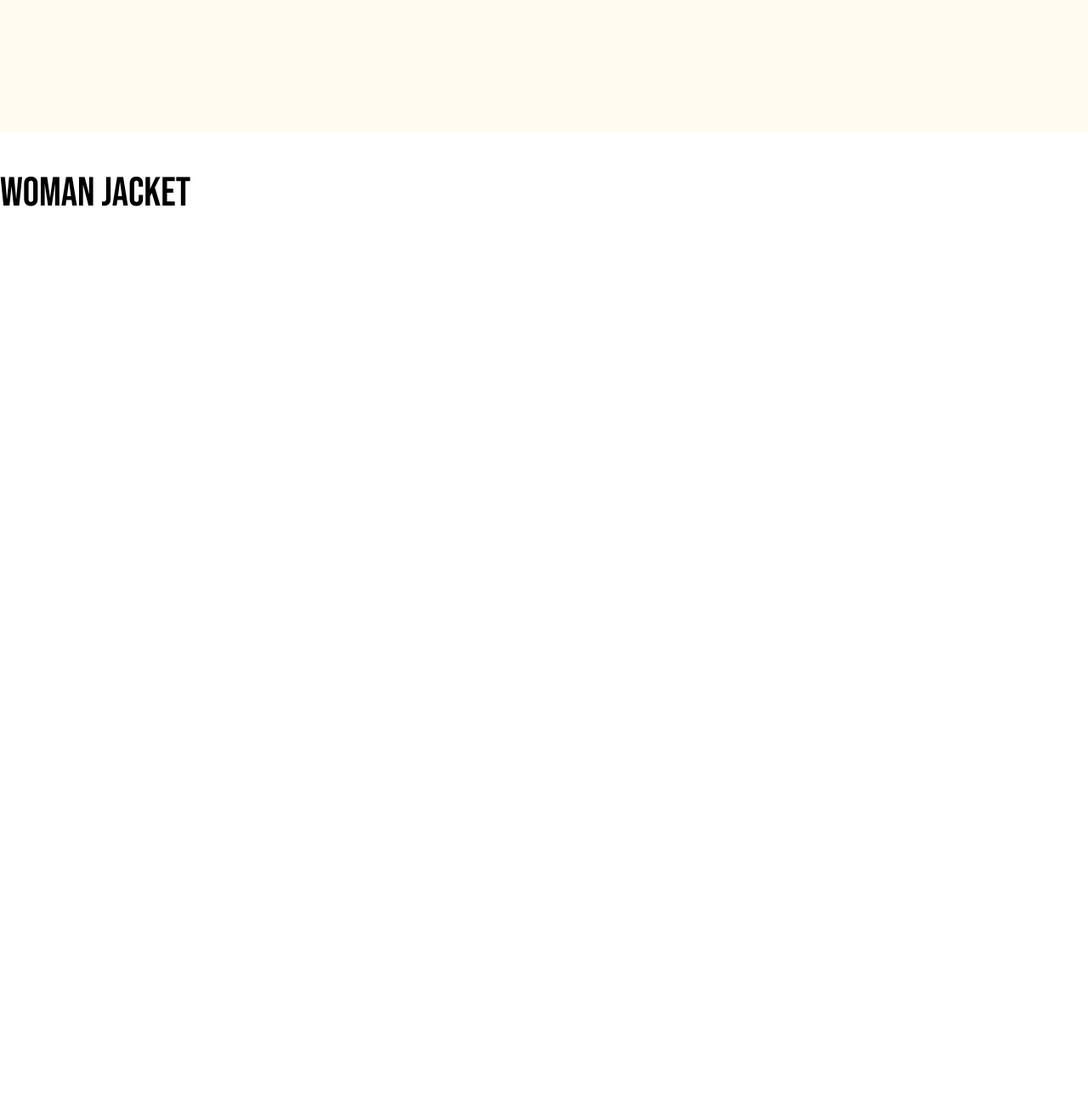
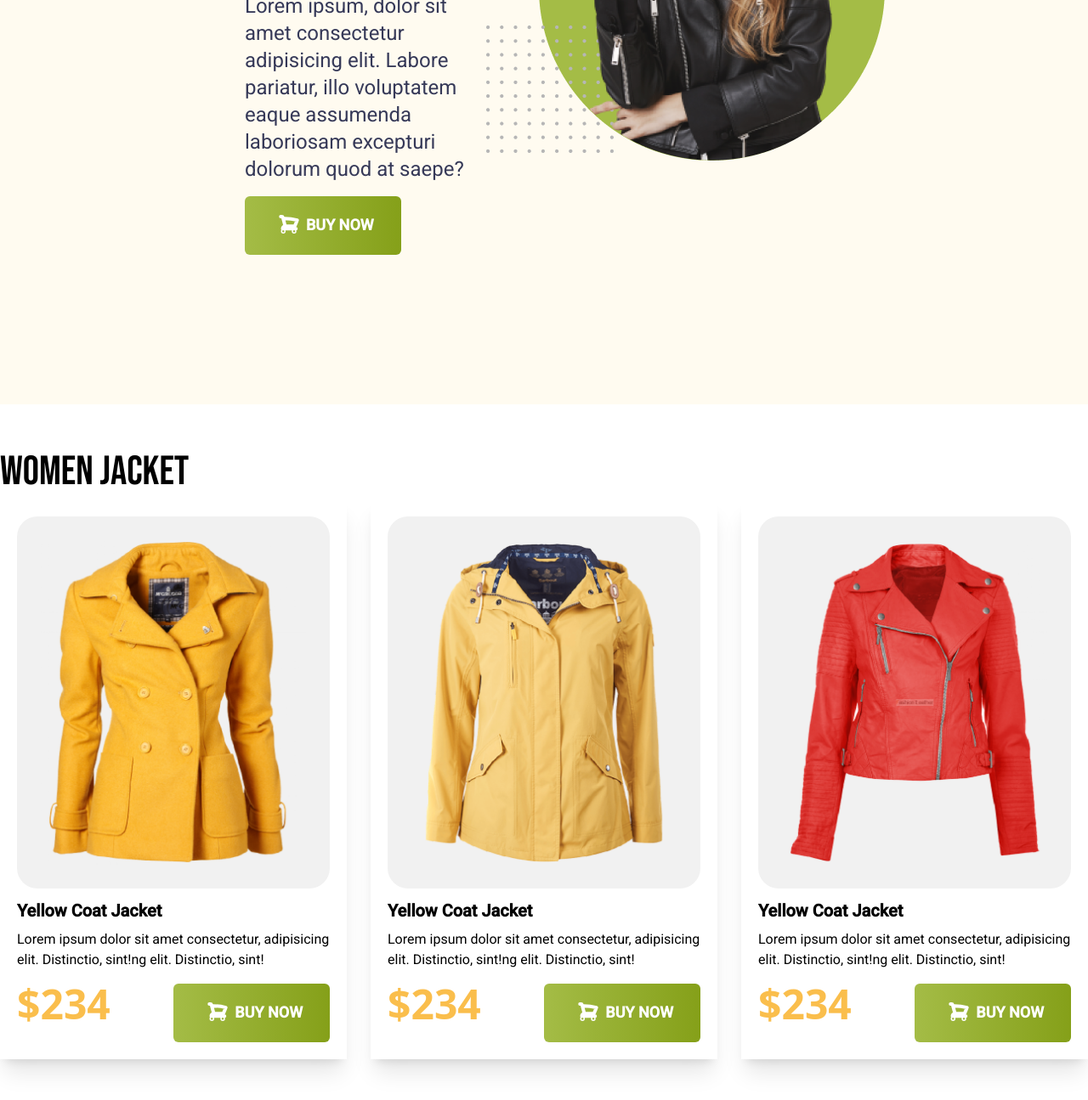
Before and after one commit to sabbir-noyon/p_p_penguin_fashion_project, a plain HTML site: page index.html in a window 1280 px wide. Shown: the part 585-1880 px from the top of the page at 85% size. Before the commit the page ends 885 px from the top, so only its background shows below. Drawn offline with nearby package versions, Linux system fonts and the light colour scheme.

Commit message:
Women Jacket Section Completed

```diff
--- a/index.html
+++ b/index.html
@@ -30,7 +30,7 @@
 
         <!--hero area start-->
 
-        <div class="hero-container flex flex-col md:flex-row    items-center justify-between">
+        <div class="hero-container flex flex-col md:flex-row    items-center justify-between px-40">
 
             <div class="hero-texts">
                 <h1 class="uppercase text-[#363958] text-8xl pb-4 font-medium  font-family" ><span class="text-[#fabe4c]">Be the Penguins</span>
@@ -43,7 +43,7 @@
             </div>
 
             <div class="hero-image">
-                <img src="images/model.png">
+                <img class="max-w-xl h-max    h-96"src="images/model.png">
 
             </div>
 
@@ -55,8 +55,68 @@
     </header>
 
     <main class="max-w-7xl mx-auto">
+        <!--Women jacket title-->
         <section class="py-12">
-            <h2 class="font-family text-5xl">WOMAN JACKET</h2>
+            <h2 class="font-family text-5xl py-2">WOMEN JACKET</h2>
+            <!--Women jacket container-->
+            <div class="women-jacket-container grid grid-cols-3 gap-7 ">
+                <!--jacket 1-->
+                <div class="jacket-1 shadow-xl p-5">
+                    <div class="bg-[#F1F1F1] rounded-3xl p-7">
+                        <img src="images/jacket-1.png">
+                    </div>
+                    <h4 class="roboto text-xl font-semibold pb-2 pt-3">Yellow Coat Jacket</h4>
+                    <p class="text-base font-normal roboto pb-4">Lorem ipsum dolor sit amet consectetur, adipisicing elit. Distinctio, sint!ng elit. Distinctio, sint! </p>
+                    <div class="flex justify-between ">
+                        <h3 class="text-5xl font-extrabold text-[#FABE4C]">$234</h3>
+                        <button class="text-lg roboto bg-[#4cea4c] text-white  rounded-md pt-5 pr-8 pb-5 pl-10 uppercase  bg-gradient-to-r from-[#A4BC46] to-[#85A019]  font-semibold  " > <a href="#"> <svg xmlns="http://www.w3.org/2000/svg" fill="none" viewBox="0 0 24 24" stroke-width="4.0" stroke="currentColor" class="w-6 h-6 inline mr-2 mb-1">
+                            <path stroke-linecap="round" stroke-linejoin="round" d="M2.25 3h1.386c.51 0 .955.343 1.087.835l.383 1.437M7.5 14.25a3 3 0 00-3 3h15.75m-12.75-3h11.218c1.121-2.3 2.1-4.684 2.924-7.138a60.114 60.114 0 00-16.536-1.84M7.5 14.25L5.106 5.272M6 20.25a.75.75 0 11-1.5 0 .75.75 0 011.5 0zm12.75 0a.75.75 0 11-1.5 0 .75.75 0 011.5 0z" />
+                          </svg>Buy Now</a> </button>
+
+                    </div>
+                </div>
+
+                 <!--jacket 2-->
+                 <div class="jacket-2 shadow-xl p-5">
+                    <div class="bg-[#F1F1F1] rounded-3xl p-7">
+                        <img src="images/jacket-2.png">
+                    </div>
+                    <h4 class="roboto text-xl font-semibold pb-2 pt-3">Yellow Coat Jacket</h4>
+                    <p class="text-base font-normal roboto pb-4">Lorem ipsum dolor sit amet consectetur, adipisicing elit. Distinctio, sint!ng elit. Distinctio, sint! </p>
+                    <div class="flex justify-between ">
+                        <h3 class="text-5xl font-extrabold text-[#FABE4C]">$234</h3>
+                        <button class="text-lg roboto bg-[#4cea4c] text-white  rounded-md pt-5 pr-8 pb-5 pl-10 uppercase  bg-gradient-to-r from-[#A4BC46] to-[#85A019]  font-semibold  " > <a href="#"> <svg xmlns="http://www.w3.org/2000/svg" fill="none" viewBox="0 0 24 24" stroke-width="4.0" stroke="currentColor" class="w-6 h-6 inline mr-2 mb-1">
+                            <path stroke-linecap="round" stroke-linejoin="round" d="M2.25 3h1.386c.51 0 .955.343 1.087.835l.383 1.437M7.5 14.25a3 3 0 00-3 3h15.75m-12.75-3h11.218c1.121-2.3 2.1-4.684 2.924-7.138a60.114 60.114 0 00-16.536-1.84M7.5 14.25L5.106 5.272M6 20.25a.75.75 0 11-1.5 0 .75.75 0 011.5 0zm12.75 0a.75.75 0 11-1.5 0 .75.75 0 011.5 0z" />
+                          </svg>Buy Now</a> </button>
+
+                    </div>
+                </div>
+               <!--jacket 3-->
+               <div class="jacket-3 shadow-xl p-5">
+                <div class="bg-[#F1F1F1] rounded-3xl p-7">
+                    <img src="images/jacket-3.png">
+                </div>
+                <h4 class="roboto text-xl font-semibold pb-2 pt-3">Yellow Coat Jacket</h4>
+                <p class="text-base font-normal roboto pb-4">Lorem ipsum dolor sit amet consectetur, adipisicing elit. Distinctio, sint!ng elit. Distinctio, sint! </p>
+                <div class="flex justify-between ">
+                    <h3 class="text-5xl font-extrabold text-[#FABE4C]">$234</h3>
+                    <button class="text-lg roboto bg-[#4cea4c] text-white  rounded-md pt-5 pr-8 pb-5 pl-10 uppercase  bg-gradient-to-r from-[#A4BC46] to-[#85A019]  font-semibold  " > <a href="#"> <svg xmlns="http://www.w3.org/2000/svg" fill="none" viewBox="0 0 24 24" stroke-width="4.0" stroke="currentColor" class="w-6 h-6 inline mr-2 mb-1">
+                        <path stroke-linecap="round" stroke-linejoin="round" d="M2.25 3h1.386c.51 0 .955.343 1.087.835l.383 1.437M7.5 14.25a3 3 0 00-3 3h15.75m-12.75-3h11.218c1.121-2.3 2.1-4.684 2.924-7.138a60.114 60.114 0 00-16.536-1.84M7.5 14.25L5.106 5.272M6 20.25a.75.75 0 11-1.5 0 .75.75 0 011.5 0zm12.75 0a.75.75 0 11-1.5 0 .75.75 0 011.5 0z" />
+                      </svg>Buy Now</a> </button>
+
+                </div>
+            </div>
+
+            </div>
+
+
+
+
+
+
+
+
+
         </section>
 
 
```
Also changed, not shown: images/jacket-1.png (added), images/jacket-2.png (added), images/jacket-3.png (added).
